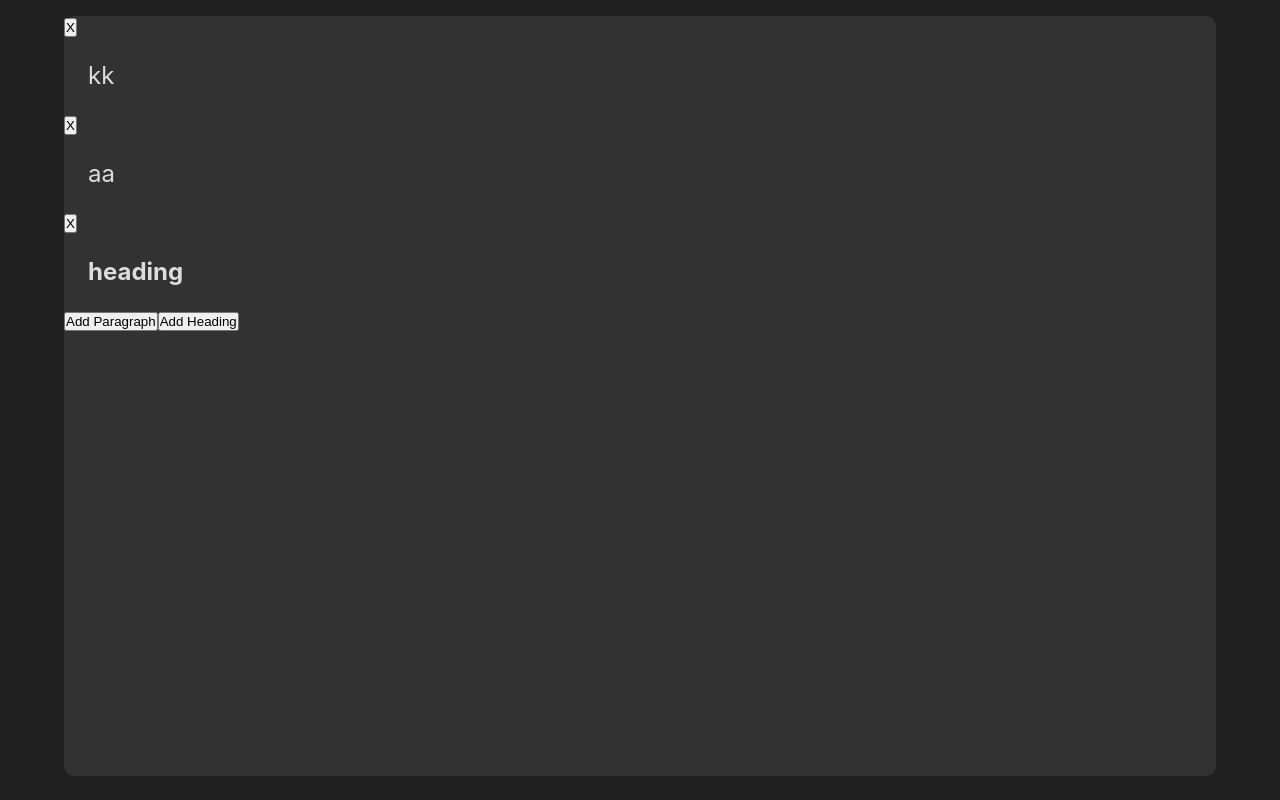
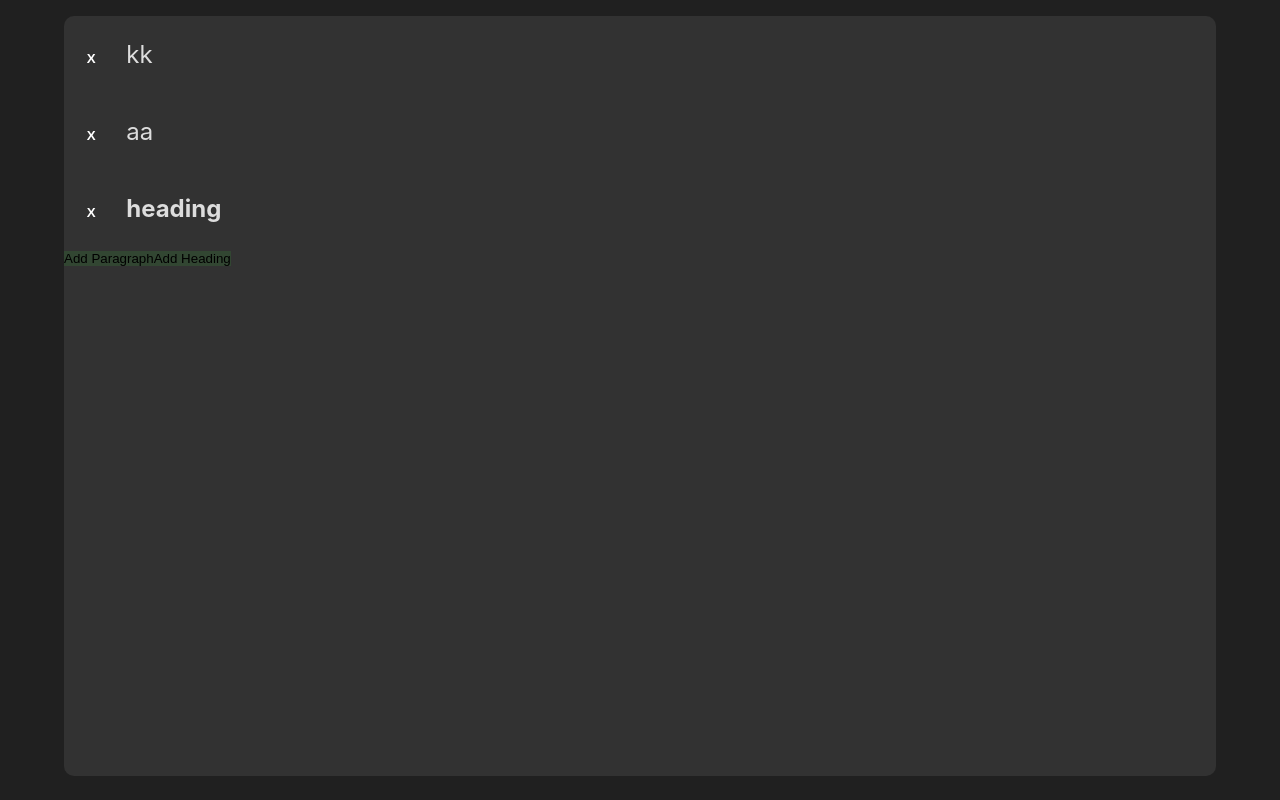
Before and after one commit to SpectralGT/Notepad--, a React (Create React App) app in the folder frontend/: page / in a window 1280 px wide. Built offline with nearby package versions, Linux system fonts and the light colour scheme.

Commit message:
changes css

```diff
--- a/frontend/src/styles/App.css
+++ b/frontend/src/styles/App.css
@@ -7,10 +7,15 @@
   border-radius: 10px;
 }
 
+.element{
+  display: block;
+  width: 100%;
+  height: fit-content;
+}
+
 .p{
-  display: block;
+  display: inline-block;
   padding: 1em 1em;
-  width: 100%;
   font-size: 1.5em;
   color: #dddddd;
 }
@@ -18,3 +23,16 @@
 [contenteditable]{
   outline: 0px solid transparent;
 }
+
+button{
+  border: none;
+  background-color: rgb(50, 70, 50);
+}
+
+.removeButton{
+  background-color: transparent;
+  margin-left: 1rem;
+  padding: 0.5em 0.5em;
+  color: white;
+  font-weight: 900;
+}
--- a/frontend/src/utils/createElement.js
+++ b/frontend/src/utils/createElement.js
@@ -1,6 +1,6 @@
 import ELEMENTS_CLASS from "./ELEMENETS_CLASS";
 
-const UpdateData = (event, index, data, setData) => {
+const UpdateStateOnType = (event, index, data, setData) => {
   var new_data = data;
   new_data[index][1] = event.currentTarget.innerText;
   setData(new_data);
@@ -20,7 +20,7 @@ const createPara = (e, index, elements, data, setData) => {
       </button>
       <div
         className={ELEMENTS_CLASS.para}
-        onKeyUp={(event) => UpdateData(event, index, data, setData)}
+        onKeyUp={(event) => UpdateStateOnType(event, index, data, setData)}
         contentEditable
         suppressContentEditableWarning={true}
       >
@@ -43,7 +43,7 @@ const createHeading = (e, index, elements, data, setData) => {
       </button>
       <h1
         className={ELEMENTS_CLASS.para}
-        onKeyUp={(event) => UpdateData(event, index, data, setData)}
+        onKeyUp={(event) => UpdateStateOnType(event, index, data, setData)}
         contentEditable
         suppressContentEditableWarning={true}
       >
```
